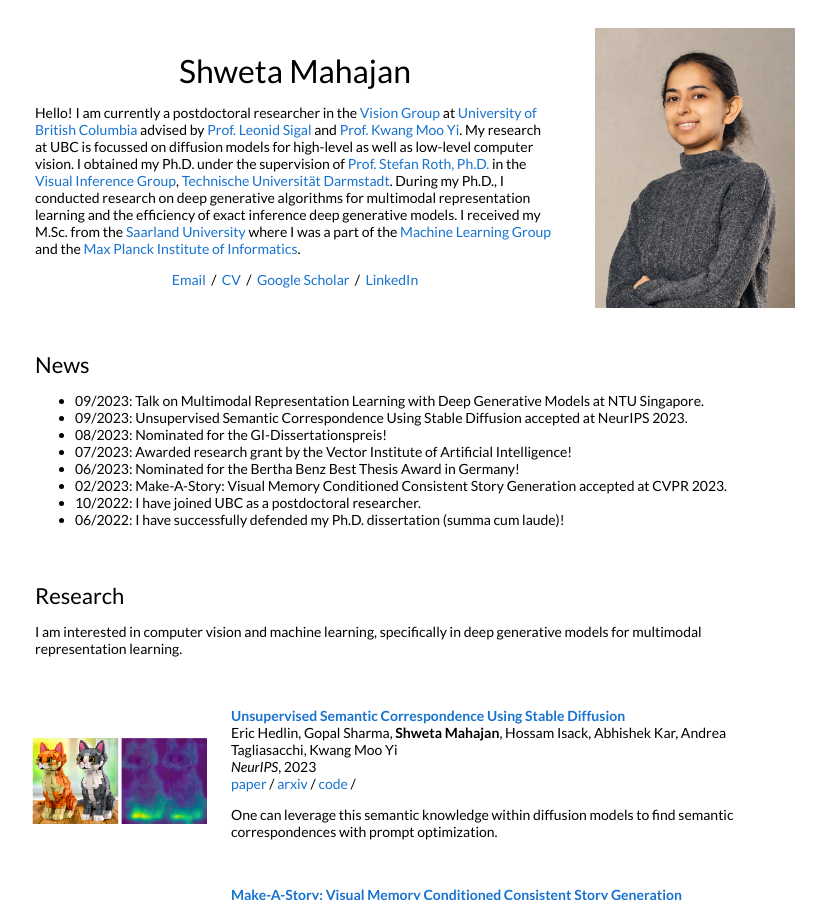
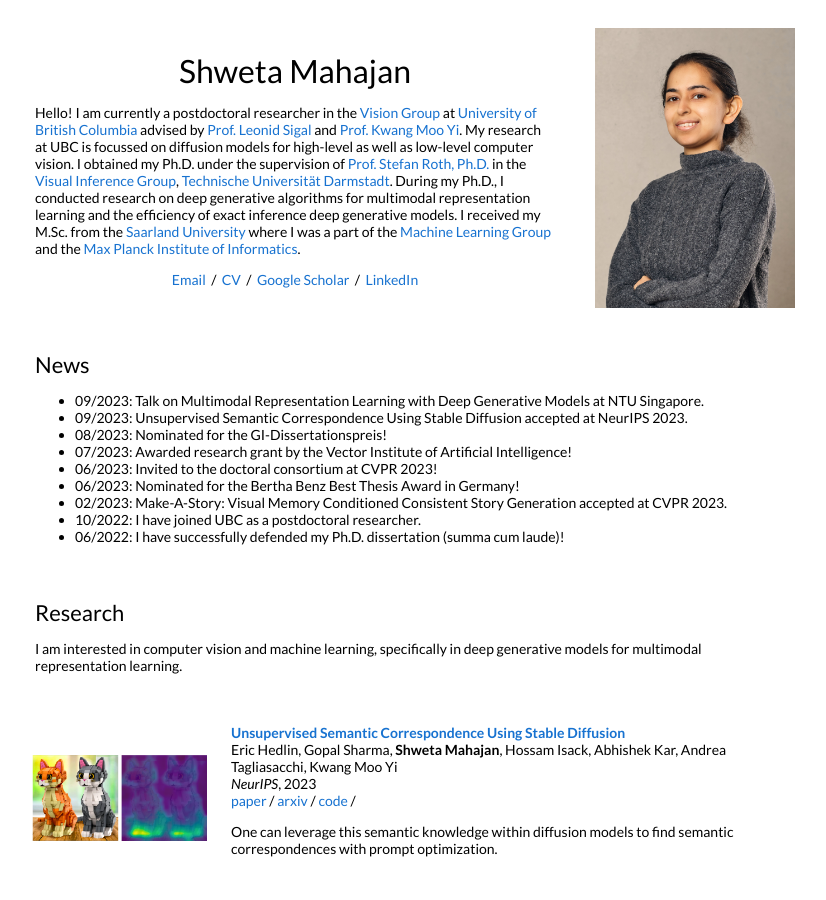
Before and after one commit to s-mahajan/s-mahajan.github.io, a Jekyll site: the page index.html, which Jekyll copies as it is, in a window 1280 px wide and 900 px high. Shown: the whole window, without its empty margins (225-1051 px from the left). Built offline with Jekyll 4.4.1, drawn with Linux system fonts in a browser that asks for light colours.

Commit message:
Update index.html

```diff
--- a/index.html
+++ b/index.html
@@ -61,6 +61,7 @@
               <li>09/2023: Unsupervised Semantic Correspondence Using Stable Diffusion accepted at NeurIPS 2023.</li>
               <li>08/2023: Nominated for the GI-Dissertationspreis!</li>
               <li>07/2023: Awarded research grant by the Vector Institute of Artificial Intelligence!</li>
+              <li>06/2023: Invited to the doctoral consortium at CVPR 2023!</li>
               <li>06/2023: Nominated for the Bertha Benz Best Thesis Award in Germany!</li>
               <li>02/2023: Make-A-Story: Visual Memory Conditioned Consistent Story Generation accepted at CVPR 2023.</li>
               <li>10/2022: I have joined UBC as a postdoctoral researcher.</li>
```
